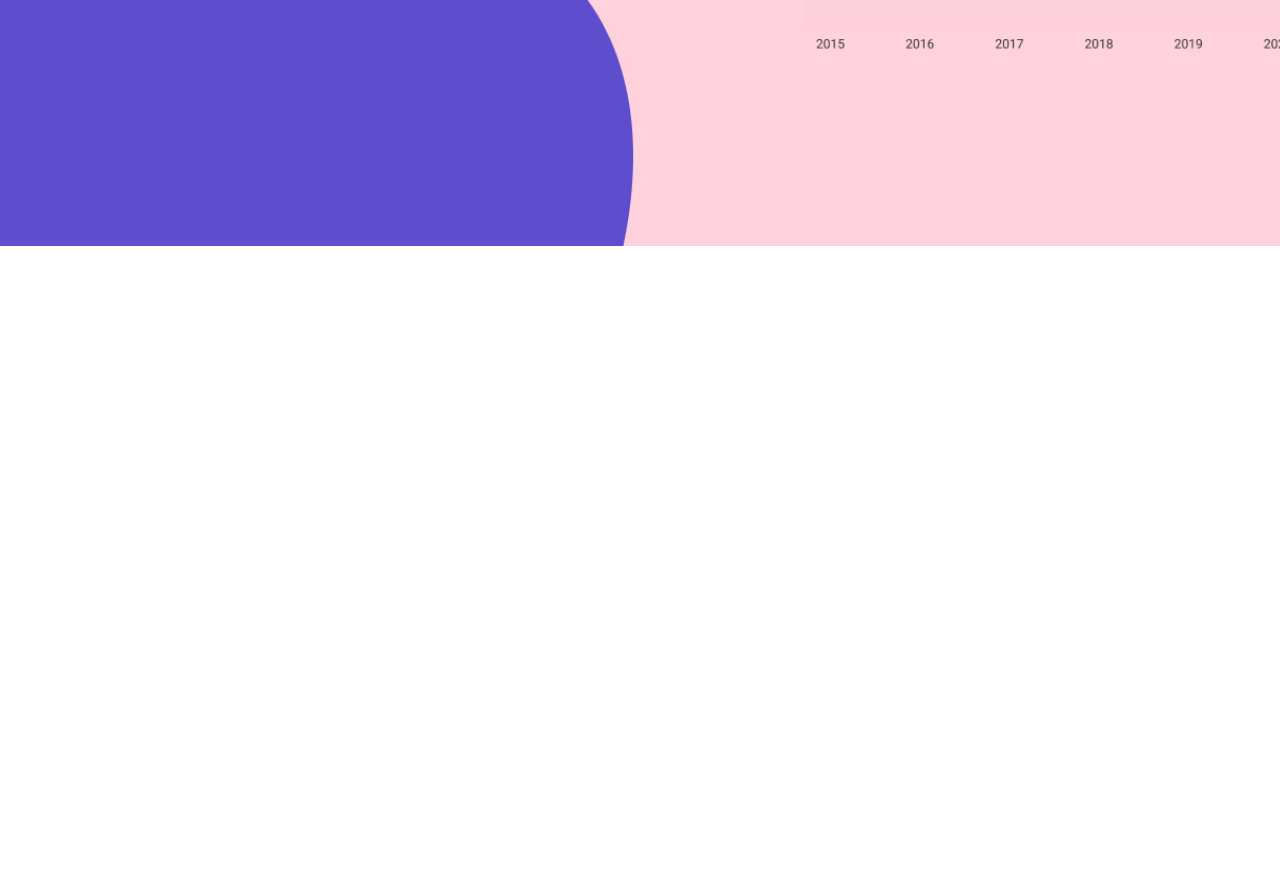
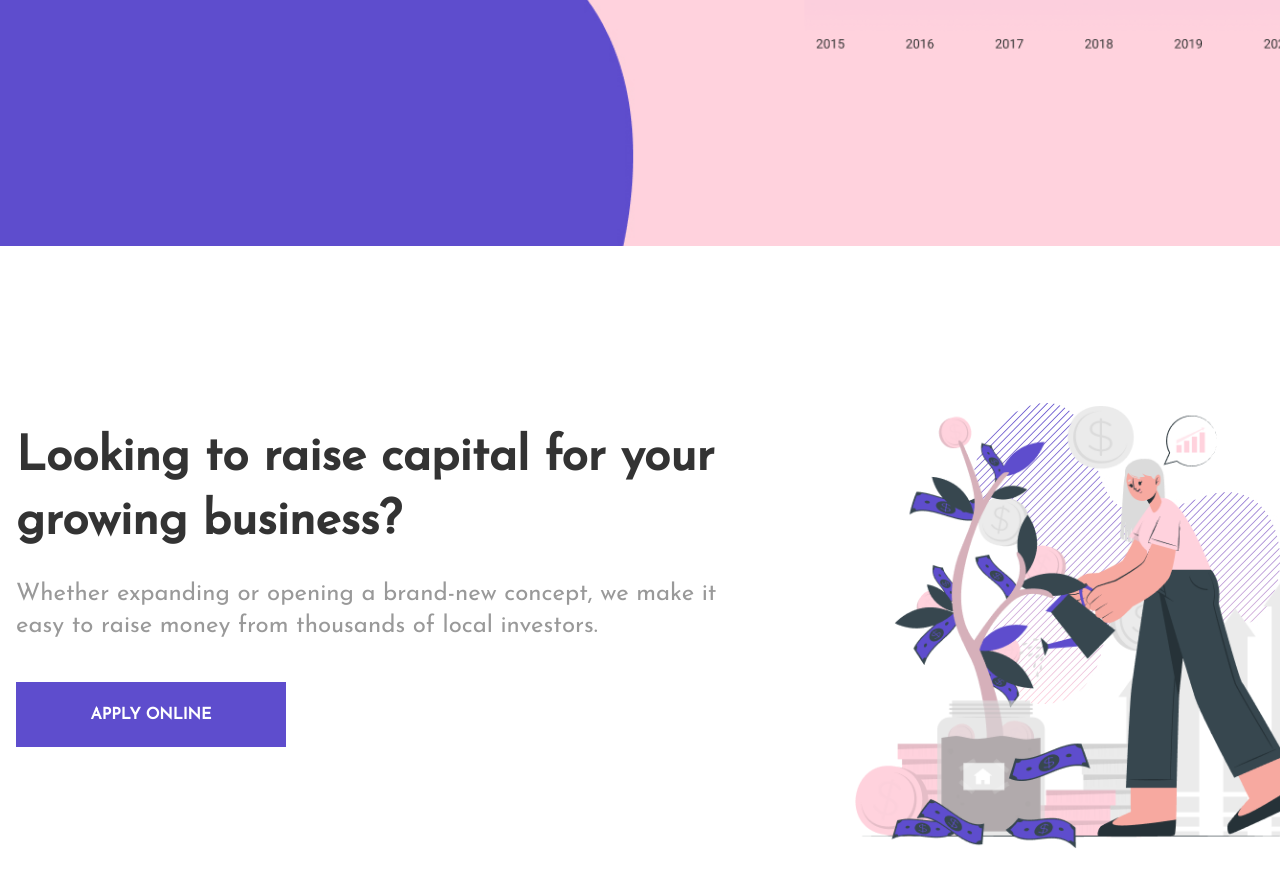
Before and after one commit to aezakmi1kk/landing-page, a plain HTML site: page index.html in a window 1280 px wide. Shown: the part 3015-3901 px from the top of the page. Before the commit the page ends 3261 px from the top, so only its background shows below. Drawn offline with Linux system fonts and the light colour scheme.

Commit message:
Added Opportunities section

```diff
--- a/index.html
+++ b/index.html
@@ -15,7 +15,7 @@
         <a href="./index.html"><span class="site-logo">NEXT INVEST</span></a>
         <nav class="navbar">
           <ul class="navbar-buttons">
-            <li><a href="#second-section">Investment Opportunities</a></li>
+            <li><a href="">Investment Opportunities</a></li>
             <li><a href="">How it works</a></li>
             <li><a href="">About us</a></li>
             <li>
@@ -255,11 +255,36 @@
             </p>
           </div>
           <div class="payments-section-chart">
-              <img class="payments-img" src="./image/payments-chart.png" alt="chart" />
+            <img
+              class="payments-img"
+              src="./image/payments-chart.png"
+              alt="chart"
+            />
           </div>
         </div>
       </section>
-      <section></section>
+      <section class="opportunities-section">
+        <div class="opportunities-section-content container">
+          <div class="opportunities-section-description">
+            <h3>Looking to raise capital for your growing business?</h3>
+            <p>
+              Whether expanding or opening a brand-new concept, we make it easy
+              to raise money from thousands of local investors.
+            </p>
+            <button class="opportunities-button">Apply online</button>
+          </div>
+          <img
+            class="money-tree"
+            src="./image/money-tree.png"
+            alt="money tree image"
+          />
+        </div>
+        <img
+          class="opportunities-decoration"
+          src="./image/offer-decoration.jpg"
+          alt="payments decoration"
+        />
+      </section>
     </main>
     <footer></footer>
   </body>
--- a/style/core/_opportunities-section.scss
+++ b/style/core/_opportunities-section.scss
@@ -0,0 +1,55 @@
+.opportunities-section {
+  width: 100%;
+  background-color: $default-white;
+  position: relative;
+}
+.opportunities-section-content {
+  width: 100%;
+  display: flex;
+  flex-direction: row;
+  gap: 130px;
+  padding-bottom: 180px;
+}
+.opportunities-section-description {
+  width: calc(60% - 65px);
+  display: flex;
+  flex-direction: column;
+  justify-content: flex-start;
+  margin-top: 180px;
+}
+.opportunities-section-description h3 {
+  color: $dark-gray;
+  font-size: $fs-xxl;
+  font-style: normal;
+  font-weight: 700;
+  line-height: 64px;
+  margin: 0;
+}
+.opportunities-section-description p {
+  color: $default-gray;
+  font-size: $fs-xl;
+  font-style: normal;
+  font-weight: 400;
+  line-height: 32px;
+  margin: 0;
+  margin-top: 24px;
+}
+.opportunities-button{
+    @include buttonTextStyle;
+    max-width: 270px;
+    color: $default-white;
+    background-color: $default-purple;
+    padding: 24px 40px 22px 40px;
+    margin-top: 40px;
+}
+.money-tree {
+  width: calc(40% - 65px);
+  margin-top: 160px;
+  z-index: 1;
+}
+
+.opportunities-decoration{
+    position: absolute;
+    top: 20%;
+    right: 0;
+}
```
Also changed, not shown: image/galery/line.jpg (deleted), image/galery/progress-line.jpg (deleted), image/money-tree.png (added), style/main.css. Lines whose indentation alone changed are shown as unchanged.
